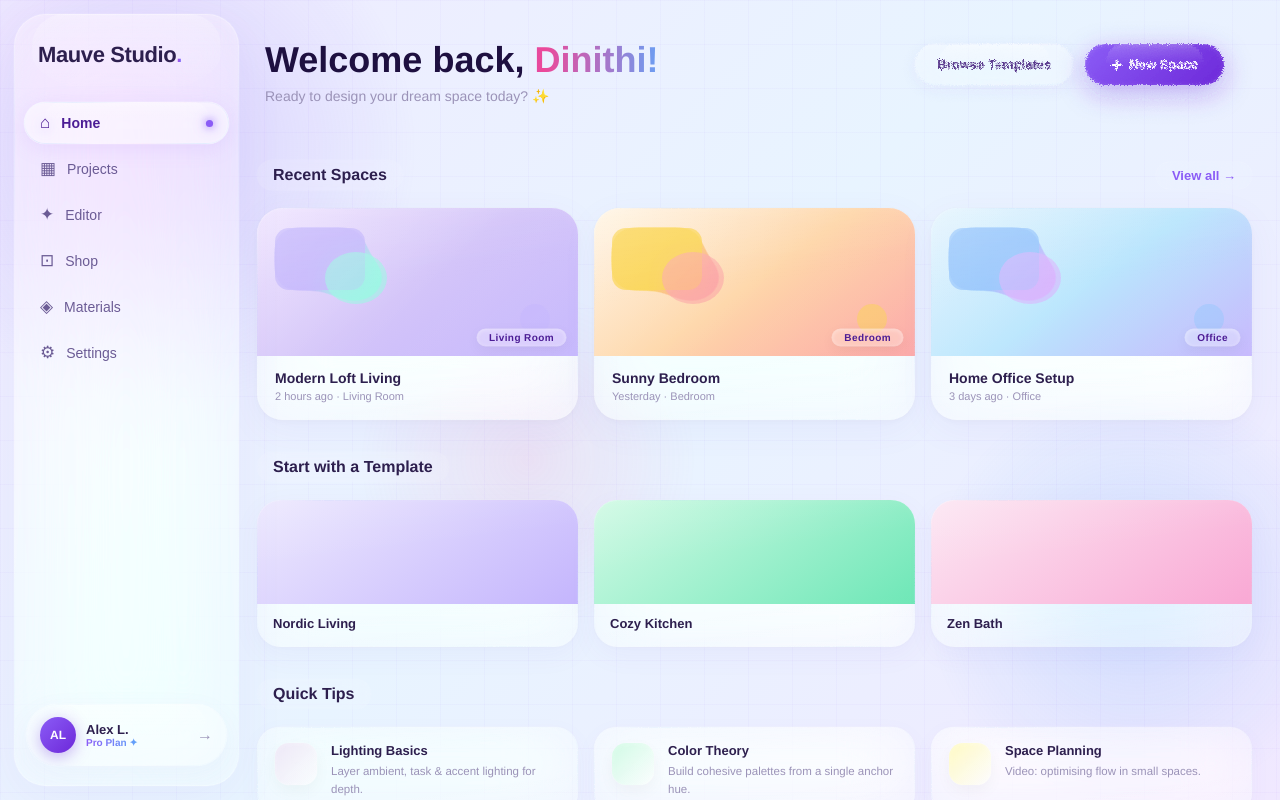
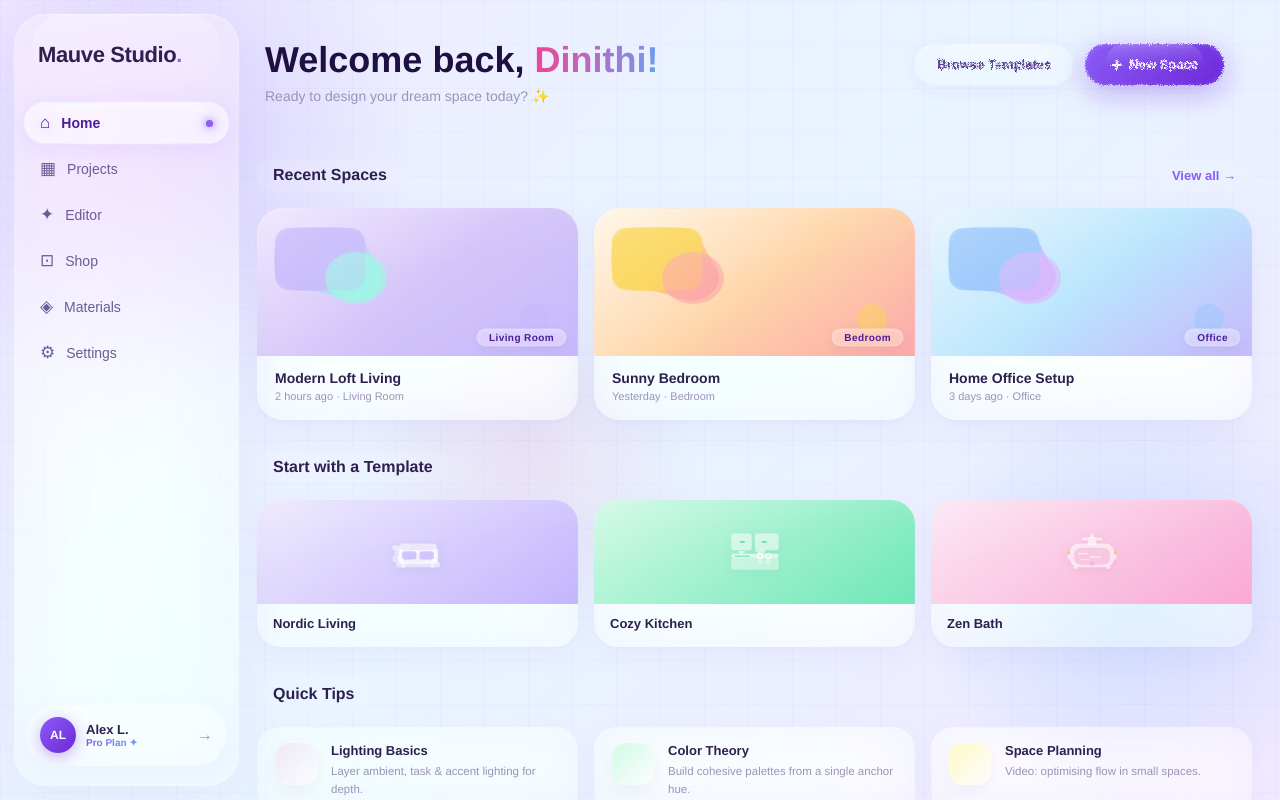
Before and after one commit to dinethmikavindya/furniture-design-app, a Next.js app: page /dashboard in a window 1280 px wide. Built offline with nearby package versions, Linux system fonts and the light colour scheme; a web font is replaced by a local one.

Commit message:
update dashboard

```diff
--- a/src/app/dashboard/page.jsx
+++ b/src/app/dashboard/page.jsx
@@ -1,16 +1,16 @@
 "use client";
 
 import { useState, useRef, useCallback } from "react";
-import { useRouter } from "next/navigation";          // ← ADDED
+import { useRouter } from "next/navigation";
 import {
   motion,
   useMotionValue,
   useSpring,
-  AnimatePresence,                                    // ← ADDED
+  AnimatePresence,
 } from "framer-motion";
 
 const NAV = [
-  { icon: "⌂", label: "Home",      path: "/dashboard" },   // ← path ADDED
+  { icon: "⌂", label: "Home",      path: "/dashboard" },
   { icon: "▦", label: "Projects",  path: "/projects" },
   { icon: "✦", label: "Editor",    path: "/editor" },
   { icon: "⊡", label: "Shop",      path: "/shop" },
@@ -39,11 +39,117 @@ const RECENT = [
   },
 ];
 
+// Replace your existing TEMPLATES array with this one
+// Drop-in replacement — everything else stays the same
+
 const TEMPLATES = [
-  { id: 1, name: "Nordic Living", emoji: "", glow: "rgba(167,139,250,0.5)", bg: "linear-gradient(145deg,#ede9fe,#c4b5fd)" },
-  { id: 2, name: "Cozy Kitchen",  emoji: "",  glow: "rgba(52,211,153,0.45)", bg: "linear-gradient(145deg,#d1fae5,#6ee7b7)" },
-  { id: 3, name: "Zen Bath",      emoji: "",  glow: "rgba(244,114,182,0.45)", bg: "linear-gradient(145deg,#fce7f3,#f9a8d4)" },
+  {
+    id: 1,
+    name: "Nordic Living",
+    glow: "rgba(167,139,250,0.5)",
+    bg: "linear-gradient(145deg,#ede9fe,#c4b5fd)",
+    svg: (
+      <svg viewBox="0 0 64 64" width="54" height="54" fill="none" xmlns="http://www.w3.org/2000/svg">
+        {/* Floor */}
+        <rect x="6" y="44" width="52" height="6" rx="2" fill="rgba(255,255,255,0.5)" />
+        {/* Sofa body */}
+        <rect x="10" y="30" width="44" height="16" rx="5" fill="rgba(255,255,255,0.75)" />
+        {/* Sofa back */}
+        <rect x="10" y="22" width="44" height="11" rx="4" fill="rgba(255,255,255,0.55)" />
+        {/* Left arm */}
+        <rect x="8" y="28" width="7" height="18" rx="3" fill="rgba(255,255,255,0.65)" />
+        {/* Right arm */}
+        <rect x="49" y="28" width="7" height="18" rx="3" fill="rgba(255,255,255,0.65)" />
+        {/* Left leg */}
+        <rect x="13" y="46" width="4" height="5" rx="1.5" fill="rgba(255,255,255,0.5)" />
+        {/* Right leg */}
+        <rect x="47" y="46" width="4" height="5" rx="1.5" fill="rgba(255,255,255,0.5)" />
+        {/* Cushion 1 */}
+        <rect x="13" y="31" width="17" height="10" rx="3" fill="rgba(167,139,250,0.45)" />
+        {/* Cushion 2 */}
+        <rect x="34" y="31" width="17" height="10" rx="3" fill="rgba(167,139,250,0.45)" />
+        {/* Side table */}
+        <rect x="2" y="36" width="8" height="8" rx="2" fill="rgba(255,255,255,0.45)" />
+        {/* Lamp */}
+        <rect x="4" y="28" width="4" height="8" rx="1" fill="rgba(255,255,255,0.4)" />
+        <ellipse cx="6" cy="27" rx="5" ry="3" fill="rgba(255,255,255,0.5)" />
+      </svg>
+    ),
+  },
+  {
+    id: 2,
+    name: "Cozy Kitchen",
+    glow: "rgba(52,211,153,0.45)",
+    bg: "linear-gradient(145deg,#d1fae5,#6ee7b7)",
+    svg: (
+      <svg viewBox="0 0 64 64" width="54" height="54" fill="none" xmlns="http://www.w3.org/2000/svg">
+        {/* Counter top */}
+        <rect x="4" y="34" width="56" height="5" rx="2" fill="rgba(255,255,255,0.65)" />
+        {/* Counter body */}
+        <rect x="4" y="39" width="56" height="14" rx="2" fill="rgba(255,255,255,0.45)" />
+        {/* Cabinet left */}
+        <rect x="4" y="10" width="24" height="20" rx="3" fill="rgba(255,255,255,0.55)" />
+        {/* Cabinet right */}
+        <rect x="32" y="10" width="28" height="20" rx="3" fill="rgba(255,255,255,0.55)" />
+        {/* Cabinet handles */}
+        <rect x="14" y="19" width="6" height="2" rx="1" fill="rgba(52,211,153,0.7)" />
+        <rect x="40" y="19" width="6" height="2" rx="1" fill="rgba(52,211,153,0.7)" />
+        {/* Sink */}
+        <rect x="8" y="36" width="18" height="2" rx="1" fill="rgba(52,211,153,0.5)" />
+        {/* Tap */}
+        <rect x="15" y="31" width="2" height="5" rx="1" fill="rgba(255,255,255,0.7)" />
+        <rect x="12" y="31" width="8" height="2" rx="1" fill="rgba(255,255,255,0.7)" />
+        {/* Hob / stove burners */}
+        <circle cx="38" cy="37" r="3" stroke="rgba(255,255,255,0.8)" strokeWidth="1.5" />
+        <circle cx="48" cy="37" r="3" stroke="rgba(255,255,255,0.8)" strokeWidth="1.5" />
+        <circle cx="38" cy="44" r="2" stroke="rgba(255,255,255,0.6)" strokeWidth="1.2" />
+        <circle cx="48" cy="44" r="2" stroke="rgba(255,255,255,0.6)" strokeWidth="1.2" />
+        {/* Pot */}
+        <rect x="34" y="29" width="10" height="5" rx="2" fill="rgba(255,255,255,0.5)" />
+        <rect x="32" y="30" width="3" height="2" rx="1" fill="rgba(255,255,255,0.5)" />
+      </svg>
+    ),
+  },
+  {
+    id: 3,
+    name: "Zen Bath",
+    glow: "rgba(244,114,182,0.45)",
+    bg: "linear-gradient(145deg,#fce7f3,#f9a8d4)",
+    svg: (
+      <svg viewBox="0 0 64 64" width="54" height="54" fill="none" xmlns="http://www.w3.org/2000/svg">
+        {/* Bath tub outer */}
+        <rect x="6" y="22" width="52" height="28" rx="10" fill="rgba(255,255,255,0.60)" />
+        {/* Bath tub inner (water) */}
+        <rect x="11" y="27" width="42" height="20" rx="7" fill="rgba(244,114,182,0.25)" />
+        {/* Water shimmer lines */}
+        <line x1="16" y1="34" x2="26" y2="34" stroke="rgba(255,255,255,0.7)" strokeWidth="1.5" strokeLinecap="round" />
+        <line x1="30" y1="38" x2="42" y2="38" stroke="rgba(255,255,255,0.7)" strokeWidth="1.5" strokeLinecap="round" />
+        <line x1="18" y1="41" x2="28" y2="41" stroke="rgba(255,255,255,0.5)" strokeWidth="1" strokeLinecap="round" />
+        {/* Tap */}
+        <rect x="27" y="14" width="10" height="10" rx="3" fill="rgba(255,255,255,0.65)" />
+        <rect x="30" y="10" width="4" height="6" rx="2" fill="rgba(255,255,255,0.55)" />
+        {/* Left handle */}
+        <rect x="20" y="15" width="8" height="3" rx="1.5" fill="rgba(255,255,255,0.6)" />
+        {/* Right handle */}
+        <rect x="36" y="15" width="8" height="3" rx="1.5" fill="rgba(255,255,255,0.6)" />
+        {/* Drain */}
+        <circle cx="32" cy="46" r="2.5" fill="rgba(244,114,182,0.4)" />
+        <circle cx="32" cy="46" r="1" fill="rgba(255,255,255,0.6)" />
+        {/* Left foot */}
+        <rect x="10" y="48" width="5" height="4" rx="2" fill="rgba(255,255,255,0.5)" />
+        {/* Right foot */}
+        <rect x="49" y="48" width="5" height="4" rx="2" fill="rgba(255,255,255,0.5)" />
+        {/* Candle left */}
+        <rect x="3" y="34" width="3" height="7" rx="1" fill="rgba(255,255,255,0.55)" />
+        <ellipse cx="4.5" cy="33" rx="1.5" ry="2" fill="rgba(251,191,36,0.7)" />
+        {/* Candle right */}
+        <rect x="58" y="34" width="3" height="7" rx="1" fill="rgba(255,255,255,0.55)" />
+        <ellipse cx="59.5" cy="33" rx="1.5" ry="2" fill="rgba(251,191,36,0.7)" />
+      </svg>
+    ),
+  },
 ];
+
 
 const TIPS = [
   { icon: "", title: "Lighting Basics",  desc: "Layer ambient, task & accent lighting for depth.", glow: "rgba(167,139,250,0.35)", col: "#ede7f6" },
@@ -51,7 +157,7 @@ const TIPS = [
   { icon: "", title: "Space Planning",   desc: "Video: optimising flow in small spaces.",           glow: "rgba(251,191,36,0.35)", col: "#fef9c3" },
 ];
 
-/* ── SVG Filters ── */
+
 function GlassFilter() {
   return (
     <svg style={{ position: "absolute", width: 0, height: 0, overflow: "hidden" }} aria-hidden>
@@ -89,7 +195,7 @@ function GlassFilter() {
   );
 }
 
-/* ── 3D Tilt hook ── */
+
 function useLiquidGlass(strength = 14) {
   const ref    = useRef(null);
   const rawX   = useMotionValue(0);
@@ -134,7 +240,7 @@ function useLiquidGlass(strength = 14) {
   };
 }
 
-/* ── Glass Edge ── */
+
 function GlassEdge({ hov, radius, filterState, glowColor }) {
   return (
     <>
@@ -305,12 +411,18 @@ function TemplateCard({ t, delay, onNavigate }) {
         style={{ position:"absolute",inset:-1,zIndex:1,borderRadius:25,pointerEvents:"none",
           boxShadow:`inset 0 0 22px ${t.glow}` }} />
       <div style={{ background:t.bg,height:104,display:"flex",alignItems:"center",justifyContent:"center",position:"relative",overflow:"hidden" }}>
-        <motion.span
-          animate={{ scale:hov?1.22:1, rotate:hov?-8:0 }}
-          transition={{ type:"spring",stiffness:260,damping:18 }}
-          style={{ fontSize:44,display:"block",
-            filter: hov?"drop-shadow(0 8px 18px rgba(0,0,0,0.14))":"drop-shadow(0 2px 6px rgba(0,0,0,0.07))" }}
-        >{t.emoji}</motion.span>
+        <motion.div
+  animate={{ scale: hov ? 1.22 : 1, rotate: hov ? -8 : 0 }}
+  transition={{ type: "spring", stiffness: 260, damping: 18 }}
+  style={{
+    display: "flex", alignItems: "center", justifyContent: "center",
+    filter: hov
+      ? "drop-shadow(0 8px 18px rgba(0,0,0,0.14))"
+      : "drop-shadow(0 2px 6px rgba(0,0,0,0.07))",
+  }}
+>
+  {t.svg}
+</motion.div>
         <motion.div
           animate={{ left: hov?"160%":"-55%" }}
           transition={{ duration:0.65,ease:"easeInOut" }}
```
